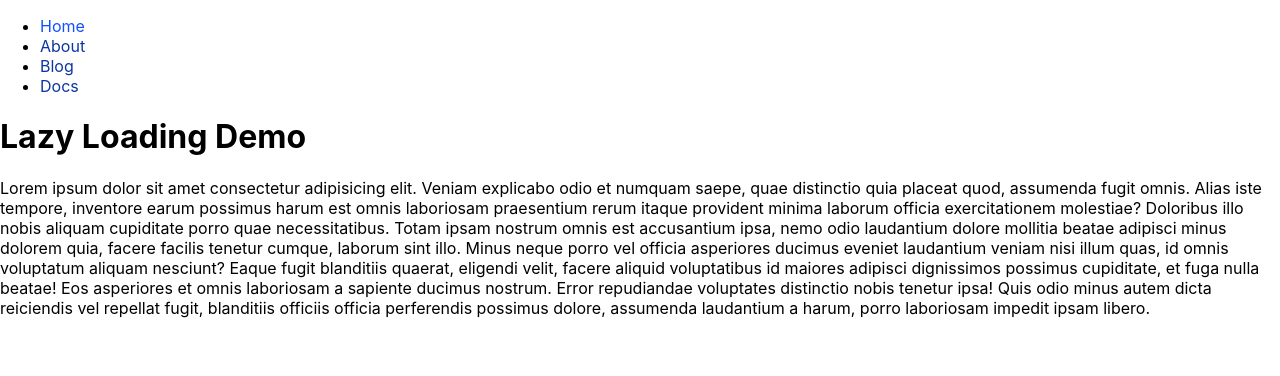
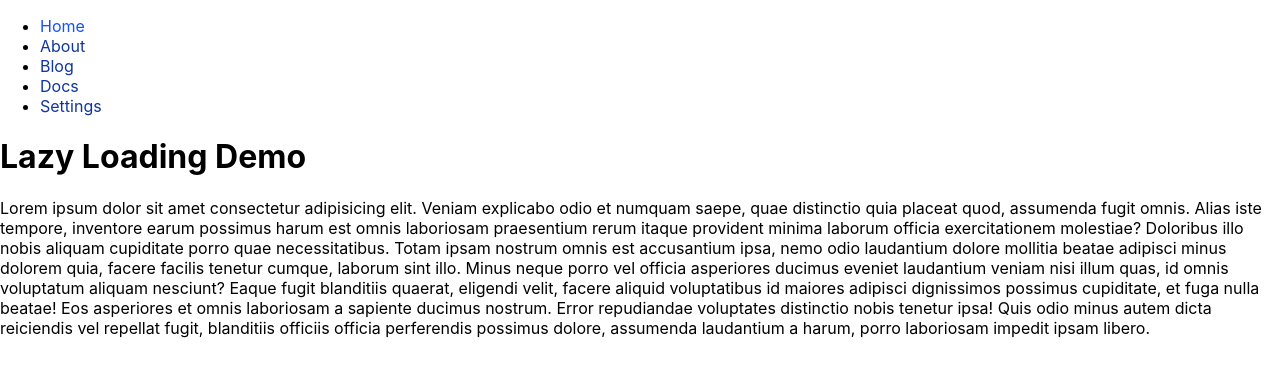
Before and after one commit to JahirGarcia/react_lazy_loading_demo, a React (Create React App) app: page / in a window 1280 px wide. Shown: the top 376 px of the page. Built offline with nearby package versions, Linux system fonts and the light colour scheme; the HTML template or start-up script is replaced by a standard one.

Commit message:
Font size switcher implemented

```diff
--- a/src/App.js
+++ b/src/App.js
@@ -1,11 +1,18 @@
 import React, { Fragment, Suspense } from 'react';
 import { BrowserRouter, Route, Switch } from 'react-router-dom';
 import { Navbar, Loading } from './components';
+import FontSizeRoot from './components/FontSizeRoot';
+import FontSizeContext, { useFontSizeContext } from './contexts/fontsize';
 import routes from './routes';
 
 function App() {
+  // Estado del tamaño de fuente
+  const value = useFontSizeContext();
+
   return (
     <Fragment>
+      <FontSizeContext.Provider value={ value } >
+        <FontSizeRoot>
           <BrowserRouter>
             <Navbar />
             <Switch>
@@ -20,6 +27,8 @@ function App() {
               </Suspense>
             </Switch>
           </BrowserRouter>
+        </FontSizeRoot>
+      </FontSizeContext.Provider>
     </Fragment>
   );
 }
--- /dev/null
+++ b/src/components/FontSizeRoot.js
@@ -0,0 +1,38 @@
+import React, { useContext, useEffect, useState } from 'react';
+import { fontSize as fontSizeConstants } from '../consts';
+import FontSizeContext from '../contexts/fontsize';
+
+function FontSizeRoot({ className, ...rest }) {
+  const { fontSize } = useContext(FontSizeContext);
+  const [fontSizeClassName, setFontSizeClassName] = useState('');
+
+  useEffect(() => {
+    switch(fontSize) {
+      case fontSizeConstants.SMALL:
+        setFontSizeClassName('font-size-sm');
+        break;
+
+      case fontSizeConstants.MEDIUM:
+        setFontSizeClassName('font-size-md');
+        break;
+
+      case fontSizeConstants.LARGE:
+        setFontSizeClassName('font-size-lg');
+        break;
+
+      default:
+        setFontSizeClassName('font-size-md');
+        break;
+    }
+  }, [fontSize]);
+
+  return (
+    <div className={ `${ fontSizeClassName } ${ className }` } { ...rest } >
+      {
+        rest.children
+      }
+    </div>
+  );
+}
+
+export default FontSizeRoot;
--- /dev/null
+++ b/src/components/FontSizeSwitcher.js
@@ -0,0 +1,40 @@
+import React, { useContext, useState } from 'react';
+import { fontSize as fontSizesConstants } from '../consts';
+import FontSizeContext from '../contexts/fontsize';
+
+function FontSizeSwitcher(props) {
+  // Tamaños de fuentes
+  const [sizes] = useState(
+    Object.entries(fontSizesConstants).map(pair => {
+      return {
+        key: pair[0],
+        value: pair[1]
+      };
+    })
+  );
+
+  // Subcripción a FontSizeContext
+  const { fontSize, setFontSize } = useContext(FontSizeContext);
+
+  const handleChange = (e) => {
+    setFontSize(Number.parseInt(e.target.value));
+  }
+
+  return (
+    <select name="font_size_switcher" defaultValue={ fontSize }
+      onChange={ handleChange } { ...props } >
+      {
+        sizes.map(size => (
+          <option key={ size.key }
+            value={ size.value } >
+
+            { size.key }
+
+          </option>
+        ))
+      }
+    </select>
+  );
+}
+
+export default FontSizeSwitcher;
--- /dev/null
+++ b/src/consts/fontsize.js
@@ -0,0 +1,8 @@
+// tamaño de fuente pequeña
+export const SMALL = 13;
+
+// tamaño de fuente mediana
+export const MEDIUM = 16;
+
+// tamaño de fuente grande
+export const LARGE = 18;
--- /dev/null
+++ b/src/consts/index.js
@@ -0,0 +1 @@
+export * as fontSize from './fontsize';
--- /dev/null
+++ b/src/contexts/fontsize.js
@@ -0,0 +1,18 @@
+import { createContext, useState } from "react";
+import { fontSize } from '../consts';
+
+const defaultValue = {
+  fontSize: fontSize.MEDIUM,
+  setFontSize: () => {}
+};
+
+const FontSizeContext = createContext(defaultValue);
+FontSizeContext.displayName = 'FontSizeContext';
+
+export default FontSizeContext;
+
+export function useFontSizeContext() {
+  const [fontSize, setFontSize] = useState(defaultValue.fontSize);
+
+  return { fontSize, setFontSize };
+}
--- a/src/index.css
+++ b/src/index.css
@@ -20,3 +20,28 @@ code {
 .navlink-active {
   color: #1251fd;
 }
+
+/* Tamaños de fuente */
+.font-size-sm {
+  font-size: small;
+}
+
+.font-size-md {
+  font-size: medium;
+}
+
+.font-size-lg {
+  font-size: large;
+}
+
+.bg-red {
+  background-color: red;
+}
+
+h1 {
+  font-size: 2em;
+}
+
+p {
+  font-size: 1em;
+}
--- a/src/routes/index.js
+++ b/src/routes/index.js
@@ -41,6 +41,7 @@ const Home = lazy(() => {
 const About = lazy(() => import('../views/About'));
 const Blog = lazy(() => import('../views/Blog'));
 const Docs = lazy(() => import('../views/Docs'));
+const Settings = lazy(() => import('../views/Settings'));
 
 const routes = [
   {
@@ -64,6 +65,11 @@ const routes = [
     name: 'Docs',
     component: Docs
   },
+  {
+    path: '/settings',
+    name: 'Settings',
+    component: Settings
+  },
 ];
 
 export default routes;
--- /dev/null
+++ b/src/views/Settings.js
@@ -0,0 +1,14 @@
+import React, { Fragment } from 'react';
+import FontSizeSwitcher from '../components/FontSizeSwitcher';
+
+function Settings() {
+
+  return (
+    <Fragment>
+      <h1>Lazy Loading Demo | Settings</h1>
+      <FontSizeSwitcher />
+    </Fragment>
+  );
+}
+
+export default Settings;
--- a/src/views/index.js
+++ b/src/views/index.js
@@ -2,3 +2,4 @@ export { default as Home } from './Home';
 export { default as About } from './About';
 export { default as Blog } from './Blog';
 export { default as Docs } from './Docs';
+export { default as Settings } from './Settings';
```
Also changed, not shown: 23 other files (tests, documents, lock files or other folders). Lines whose indentation alone changed are shown as unchanged.
